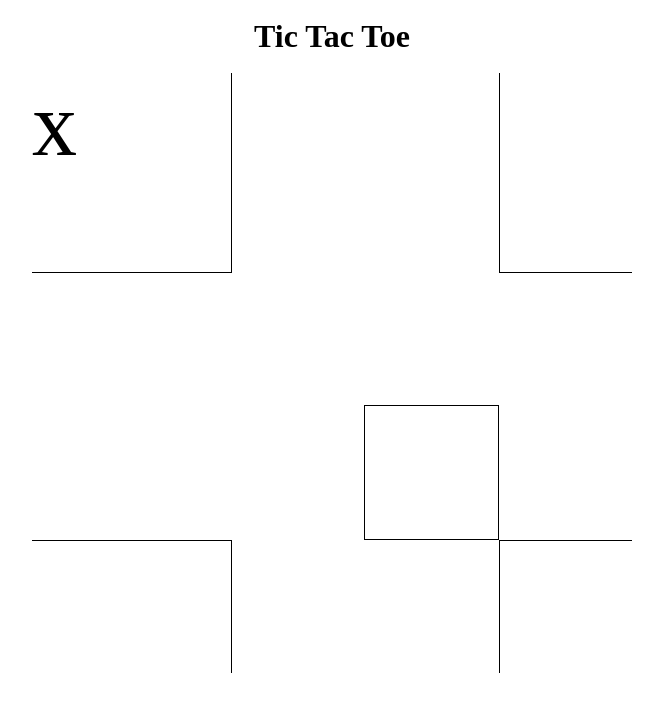
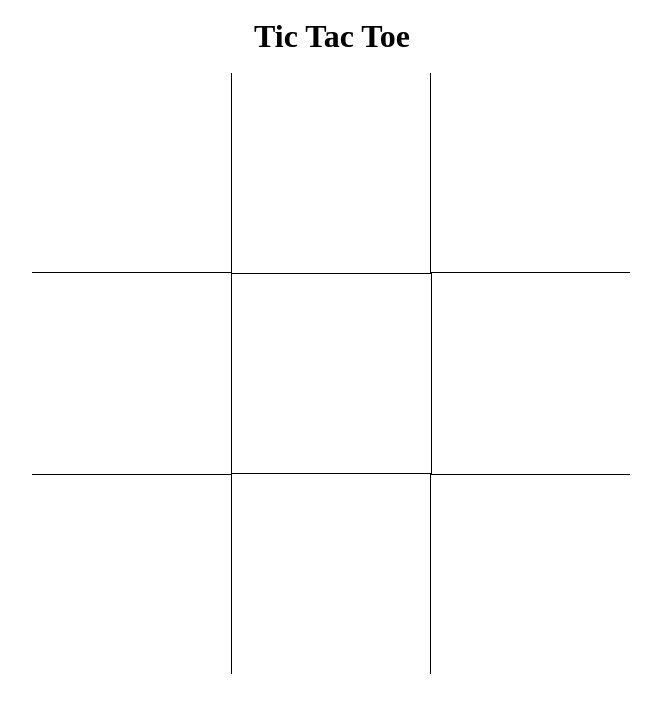
Before and after one commit to connorHashDash/odin-TicTacToe, a plain HTML site: page index.html in a window 1280 px wide. Both pictures are taken after a click on the element 439 px from the left and 172 px from the top of the page. Shown: the whole page, without its empty margins (308-971 px from the left). Drawn offline with Linux system fonts and the light colour scheme.

Commit message:
divs scale properly

```diff
--- a/app.js
+++ b/app.js
@@ -25,17 +25,16 @@ let gameBoard = (() => {
           cellArray[h] = `${row}${j}`;
           boardDiv.appendChild(cell);
           cell.addEventListener('click', function() {
+            if(this.innerHTML == 'x'){
             log(`${row}${j}`)
             let cross = document.createElement('p');
-            let holder = document.createElement('div');
-            holder.className = `holder`;
             cross.className = `contents`;
             cross.innerHTML = `x`;
-            cell.appendChild(holder);
-            holder.appendChild(cross);
+            cell.appendChild(cross);
+            }
           });
-          j++;
-          h++;
+        j++;
+        h++;
       }
     return {counter}
   })()
@@ -57,4 +56,3 @@ let winChecker = () => {
   for(c = 0; c < cellArray.length; c++){
   }
 }
-log(cellArray[0].slice(1,2))
--- a/style.css
+++ b/style.css
@@ -12,17 +12,19 @@ h1{
   min-height: 600px;
   margin-left: auto;
   margin-right: auto;
-  grid-template-columns: auto auto auto;
+  grid-template-columns: 199px 199px 199px;
 }
 
 .cell{
  max-width: 199px;
  max-height: 199px;
+ min-width: 199px;
+ min-height: 199px;
  padding: 0;
  margin 0;
  display: flex;
  align-items: center;
- justify-content: center;;
+ justify-content: center;
 }
 
 .holder{
```
